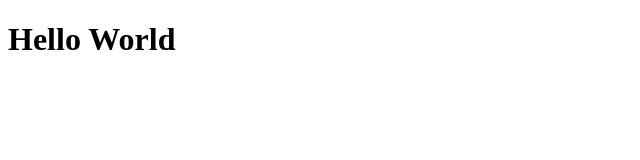
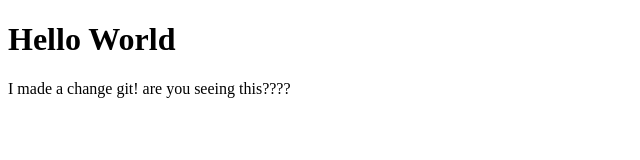
Before and after one commit to syedmuhammadmoin/gitPractice, a plain HTML site: page index.html in a window 1280 px wide. Shown: the whole page, without its empty margins (0-640 px from the left). Drawn offline with Linux system fonts and the light colour scheme.

Commit message:
updated index file

```diff
--- a/index.html
+++ b/index.html
@@ -10,5 +10,12 @@
 
     <h1 class="beautiful-heading">Hello World</h1>
 
+    <div>
+
+        I made a change git!
+        are you seeing this????
+
+    </div>
+
 </body>
 </html>
```
